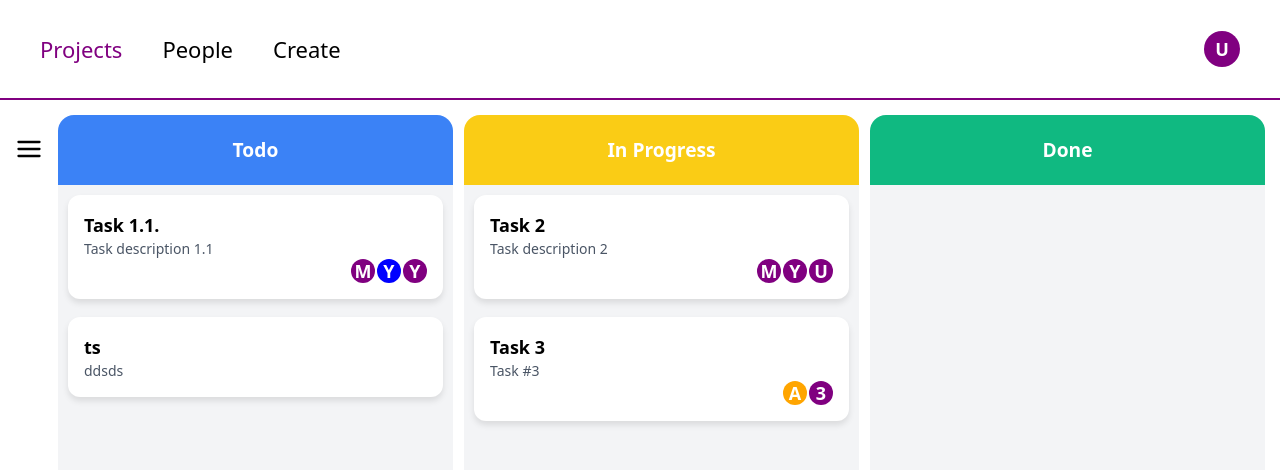
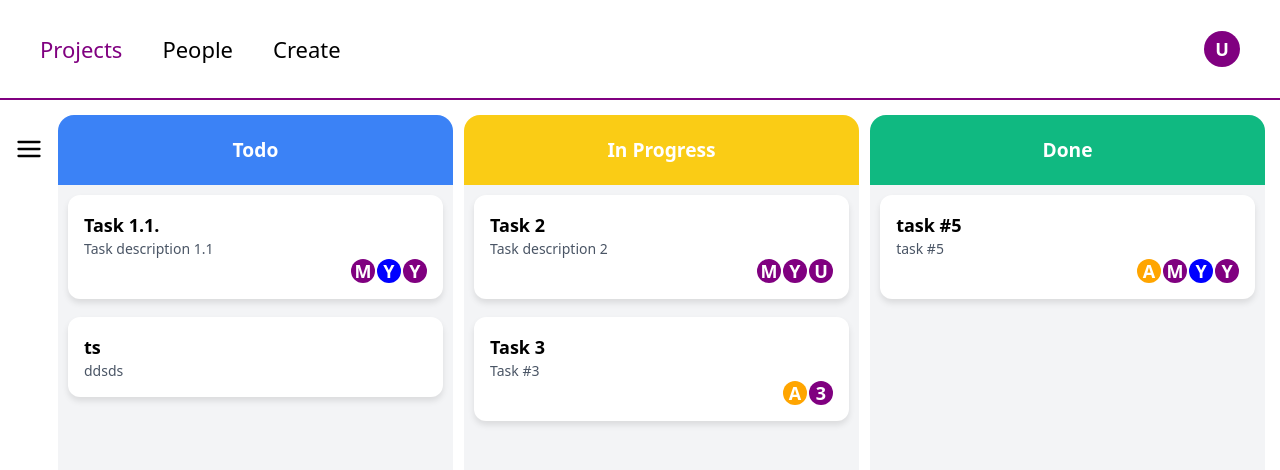
Before and after one commit to YuraDev/project-management-tools, a React (Vite) app: page /projects/1 in a window 1280 px wide. Shown: the top 470 px of the page. Built offline with nearby package versions, Linux system fonts and the light colour scheme; data requests are answered from the project's data file; sample sign-in values are in the browser's storage.

Commit message:
personalisation user icons - patch

```diff
--- a/db.json
+++ b/db.json
@@ -34,7 +34,8 @@
         "2",
         "5",
         "8",
-        "6"
+        "6",
+        "1"
       ]
     },
     {
@@ -282,6 +283,22 @@
       "startDate": "",
       "endDate": "",
       "priority": "none"
+    },
+    {
+      "id": "12",
+      "projectId": "1",
+      "assignedMembers": [
+        "1",
+        "3",
+        "4",
+        "5"
+      ],
+      "title": "task #5",
+      "description": "task #5",
+      "status": "done",
+      "startDate": "",
+      "endDate": "",
+      "priority": "none"
     }
   ],
   "userThemes": [
--- a/src/components/asignMembers/AsignMembers.tsx
+++ b/src/components/asignMembers/AsignMembers.tsx
@@ -2,6 +2,7 @@ import React from "react";
 import { User } from "../../types/user";
 import UserIconCollection from "../usersIconsCollection/UsersIconsCollection";
 import styles from "./AsignMembers.module.css";
+import { UserTheme } from "../../types/userTheme";
 
 interface AsignMembersProps {
     users: User[],
@@ -9,15 +10,16 @@ interface AsignMembersProps {
     uniqueText?: string,
     maxIcons?: number,
     iconSize?: number,
+    usersThemes: UserTheme[],
 }
 
-const AsignMembers = React.memo(({ users, setAddMembersActive, maxIcons, iconSize, uniqueText }: AsignMembersProps) => {
+const AsignMembers = React.memo(({ users, setAddMembersActive, maxIcons, iconSize, uniqueText, usersThemes }: AsignMembersProps) => {
     return <div className={styles.asignBlock}>
         <label>Assigned Members:</label>
         <div className={styles.assignedMembers}>
             <button type="button" onClick={() => setAddMembersActive(true)}>{uniqueText ? uniqueText : "＋ Add Member"}</button>
         </div>
-        { users  && <UserIconCollection users={users} maxIcons={maxIcons} size={iconSize}/> }
+        { users  && <UserIconCollection usersThemes={usersThemes} users={users} maxIcons={maxIcons} size={iconSize}/> }
     </div>
 });
 
--- a/src/components/leftPanel/leftPanelSettingsBlock/LeftPanelSettingsBlock.tsx
+++ b/src/components/leftPanel/leftPanelSettingsBlock/LeftPanelSettingsBlock.tsx
@@ -17,6 +17,7 @@ import AsignMembers from "../../asignMembers/AsignMembers";
 import CustomButton from "../../../ui/button/CustomButton";
 import AddMemberTwo from "../../../modals/AddMember/AddMemberTwo";
 import { useReservedUsers } from "../../../hooks/users/useReservedUsers";
+import { useUsersThemes } from "../../../hooks/usersThemes/useUserThemes";
 
 const LeftPanelSettingsBlock = () => {
     const navigate = useNavigate();
@@ -29,6 +30,7 @@ const LeftPanelSettingsBlock = () => {
         ...project?.assignedMembers || [],
     ]);
     const { data: projectMembers } = useProjectUsers(projectId || "");
+    const { data: usersThemes } = useUsersThemes(project?.assignedMembers || []);
 
     const [formData, setFormData] = useState({
         title: project?.title || "",
@@ -107,12 +109,12 @@ const LeftPanelSettingsBlock = () => {
             <label>Status:
                 <FormSelect<ProjectStatus> name={"status"} value={formData.status} onChange={handleChange} options={["planned", "in_progress", "completed"]}/>
             </label>
-            <AsignMembers users={asignedMembers} setAddMembersActive={setIsAddMembersActive} maxIcons={2}/>
+            <AsignMembers usersThemes={usersThemes || []} users={asignedMembers} setAddMembersActive={setIsAddMembersActive} maxIcons={2}/>
             <div className={styles.buttonBlock}>
                 <CustomButton text={"Save changes"} onClick={() => handleEdit()} />
                 { currentUser?.role === "admin" && <CustomButton text={"Delete project"} onClick={() => handleDelete()} customStyles={{backgroundColor: "#D10000"}}/> }
             </div>
-            { isAddMembersActive && <AddMemberTwo initiallyAssignedMembers={initiallyAssignedMembers} exitAction={() => setIsAddMembersActive(false)} selectedUsers={asignedMembers} handlerFilterUser={handleAsignUserClick}/> }
+            { isAddMembersActive && <AddMemberTwo usersThemes={usersThemes} initiallyAssignedMembers={initiallyAssignedMembers} exitAction={() => setIsAddMembersActive(false)} selectedUsers={asignedMembers} handlerFilterUser={handleAsignUserClick}/> }
         </div>
     )
 }
--- a/src/components/task/taskAdd/TaskAdd.tsx
+++ b/src/components/task/taskAdd/TaskAdd.tsx
@@ -15,6 +15,11 @@ import FormButtonSubmit from "../../../ui/button/FormButtonSubmit";
 import styles from "./TaskAdd.module.css";
 import { useTaskUsers } from "../../../hooks/task/useTaskUsers";
 import FormDateInput from "../../../ui/input/FormDateInput";
+import { useReservedUsers } from "../../../hooks/users/useReservedUsers";
+import { useUsersThemes } from "../../../hooks/usersThemes/useUserThemes";
+import { useProject } from "../../../hooks/project/useProject";
+import AddMemberTwo from "../../../modals/AddMember/AddMemberTwo";
+import { User } from "../../../types/user";
 
 const TaskAdd = React.memo(() => {
     const { projectId } = useParams();
@@ -27,13 +32,18 @@ const TaskAdd = React.memo(() => {
         endDate: "",
         priority: "none",
     });
-    const [assignedMembers, setAssignedMembers] = useState<string[]>([]);
+    const [assignedMembers, setAssignedMembers] = useState<User[]>([]);
     const [addMembersActive, setAddMembersActive] = useState<boolean>(false);
 
     const setIsRightPanelActive = useProjectControlStore((state) => state.setIsRightPanelActive);
 
-    const { data: users } = useTaskUsers(assignedMembers);
+    const { data: project } = useProject(projectId || "");
+    // const selectedProject = useProjectControlStore((state) => state.selectedProject);
 
+    // const { data: users } = useTaskUsers(assignedMembers);
+    const { data: initiallyAsignedMembers } = useReservedUsers(project?.assignedMembers || []);
+    const { data: usersThemes } = useUsersThemes(project?.assignedMembers || []);
+    console.log("TaskAdd usersThemes", usersThemes, initiallyAsignedMembers);
     const queryClient = useQueryClient();
     const mutation = useMutation({
         mutationFn: createTask,
@@ -41,6 +51,15 @@ const TaskAdd = React.memo(() => {
             queryClient.invalidateQueries({ queryKey: ["tasks"] });
         }
     });
+
+    const handleAsignUserClick = useCallback((chosenUser: User) => {
+        setAssignedMembers((prev) => {
+            const isAdded = prev.find((u) => u.id === chosenUser.id);
+            return isAdded
+            ? prev.filter((u) => u.id !== chosenUser.id)
+            : [...prev, chosenUser];
+        })
+    }, []);
 
     const handleChange = useCallback((event: React.ChangeEvent<HTMLInputElement | HTMLTextAreaElement | HTMLSelectElement>) => {
         const { name, value } = event.target;
@@ -55,7 +74,7 @@ const TaskAdd = React.memo(() => {
         }
         mutation.mutate({
             projectId: projectId as string,
-            assignedMembers: assignedMembers,
+            assignedMembers: assignedMembers.map((am) => am.id),
             ...formData,
         });
     };
@@ -70,7 +89,7 @@ const TaskAdd = React.memo(() => {
             <label>Description:
                 <FormTextarea name="description" value={formData.description} onChange={handleChange}/>
             </label>
-            <AsignMembers users={users || []} setAddMembersActive={setAddMembersActive} maxIcons={1} />
+            <AsignMembers usersThemes={usersThemes || []} users={assignedMembers} setAddMembersActive={setAddMembersActive} maxIcons={1} />
             <label>Status:
                 <FormSelect name="status" value={formData.status} onChange={handleChange} options={["todo", "in_progress", "done"]}/>
             </label>
@@ -84,7 +103,8 @@ const TaskAdd = React.memo(() => {
                 <FormDateInput name={"endDate"} value={formData.endDate || ""} onChange={handleChange}/>
             </label>
             <FormButtonSubmit text={"Save changes"} customStyles={{width: "100%", marginTop: 16}}/>
-            { addMembersActive && <AddMember exitAction={() => setAddMembersActive(false)} assignedMembers={assignedMembers} setAssignedMembers={setAssignedMembers} /> }
+            {/* { addMembersActive && <AddMember initiallyAssignedMembers={users} usersThemes={usersThemes} exitAction={() => setAddMembersActive(false)} assignedMembers={assignedMembers} setAssignedMembers={setAssignedMembers} /> } */}
+            { addMembersActive && <AddMemberTwo usersThemes={usersThemes || []} initiallyAssignedMembers={initiallyAsignedMembers} exitAction={() => setAddMembersActive(false)} selectedUsers={assignedMembers} handlerFilterUser={handleAsignUserClick}/> }
             </div>
         </CustomForm>
     )
--- a/src/components/task/taskDetails/TaskDetails.tsx
+++ b/src/components/task/taskDetails/TaskDetails.tsx
@@ -1,5 +1,6 @@
 
 import { useTaskUsers } from "../../../hooks/task/useTaskUsers";
+import { useUsersThemes } from "../../../hooks/usersThemes/useUserThemes";
 import { useProjectControlStore } from "../../../store/projectControlStore";
 import StatusText from "../../../ui/statusText/StatusText";
 import RightPanelHeader from "../../rightPanel/rightPanelHeader/RightPanelHeader";
@@ -14,6 +15,8 @@ const TaskDetails = React.memo(() => {
     const setIsEditTaskActive = useProjectControlStore((state) => state.setIsEditTaskActive);
     const setIsAddTaskActive = useProjectControlStore((state) => state.setIsAddTaskActive);
     const { data: asignedTaskUsers } = useTaskUsers(selectedTask?.assignedMembers || []);
+    const { data: usersThemes } = useUsersThemes(selectedTask?.assignedMembers || []);
+
 
     const hanldleEditOpen = useCallback(() => {
         setIsAddTaskActive(false);
@@ -30,7 +33,7 @@ const TaskDetails = React.memo(() => {
             <h2><b>Start date:</b> {selectedTask.startDate}</h2>
             <h2><b>End date:</b> {selectedTask.endDate}</h2>
             <h2><b>Assigned members:</b></h2>
-            <UserIconCollection users={asignedTaskUsers || []} size={30} maxIcons={6}/>
+            <UserIconCollection usersThemes={usersThemes} users={asignedTaskUsers || []} size={30} maxIcons={6}/>
         </div>
     )
 });
--- a/src/components/task/taskEdit/TaskEdit.tsx
+++ b/src/components/task/taskEdit/TaskEdit.tsx
@@ -1,4 +1,4 @@
-import React, { useState } from "react";
+import React, { useCallback, useEffect, useState } from "react";
 import styles from "./TaskEdit.module.css";
 import { useProjectControlStore } from "../../../store/projectControlStore";
 import { Task, TaskPriority } from "../../../types/task";
@@ -15,13 +15,24 @@ import FormDateInput from "../../../ui/input/FormDateInput";
 import FormButtonSubmit from "../../../ui/button/FormButtonSubmit";
 import CustomButton from "../../../ui/button/CustomButton";
 import AddMember from "../../../modals/AddMember/AddMember";
+import { useUsersThemes } from "../../../hooks/usersThemes/useUserThemes";
+import AddMemberTwo from "../../../modals/AddMember/AddMemberTwo";
+import { useReservedUsers } from "../../../hooks/users/useReservedUsers";
+import { User } from "../../../types/user";
+import { useParams } from "react-router-dom";
+import { useProject } from "../../../hooks/project/useProject";
 
 const TaskEdit = React.memo(() => {
+    const { projectId } = useParams();
+    const { data: project } = useProject(projectId || "");
+
 
     const selectedTask = useProjectControlStore((state) => state.selectedTask);
     const setIsRightPanelActive = useProjectControlStore((state) => state.setIsRightPanelActive);
     const setIsEditTaskActive = useProjectControlStore((state) => state.setIsEditTaskActive);
     const clearSelectedTask = useProjectControlStore((state) => state.clearSelectedTask);
+
+    const { data: initiallyAsignedMembers } = useReservedUsers(selectedTask?.assignedMembers || []);
 
     const [formData, setFormData] = useState<Omit<Task, "id" | "projectId" | "assignedMembers">>({
         title: selectedTask?.title || "",
@@ -31,8 +42,8 @@ const TaskEdit = React.memo(() => {
         endDate: selectedTask?.endDate || "",
         priority: selectedTask?.priority || "none",
     });
-    const [assignedMembers, setAssignedMembers] = useState<string[]>(selectedTask?.assignedMembers || []);
     const [addMembersActive, setAddMembersActive] = useState<boolean>(false);
+    const [assignedMembers, setAssignedMembers] = useState<User[]>(initiallyAsignedMembers || []);
 
     const queryClient = useQueryClient();
     const editTaskMutation = useMutation({
@@ -48,7 +59,20 @@ const TaskEdit = React.memo(() => {
         }
     });
 
-    const { data: users } = useTaskUsers(assignedMembers);
+    // const { data: users } = useTaskUsers(assignedMembers);
+    const { data: usersThemes } = useUsersThemes(selectedTask?.assignedMembers || []);
+
+
+    const { data: projectAsignedMembers } = useReservedUsers(project?.assignedMembers || []);
+
+    const handleAsignUserClick = useCallback((chosenUser: User) => {
+            setAssignedMembers((prev) => {
+                const isAdded = prev.find((u) => u.id === chosenUser.id);
+                return isAdded
+                ? prev.filter((u) => u.id !== chosenUser.id)
+                : [...prev, chosenUser];
+            })
+    }, []);
 
     const handleChange = (event: React.ChangeEvent<HTMLInputElement | HTMLTextAreaElement | HTMLSelectElement>) => {
         const { name, value } = event.target;
@@ -64,7 +88,7 @@ const TaskEdit = React.memo(() => {
         editTaskMutation.mutate({
             id: selectedTask.id,
             projectId: selectedTask.projectId,
-            assignedMembers: assignedMembers,
+            assignedMembers: assignedMembers.map((am) => am.id),
             ...formData,
         });
     };
@@ -76,6 +100,11 @@ const TaskEdit = React.memo(() => {
         }
     }
 
+    useEffect(() => {
+        if (initiallyAsignedMembers)
+            setAssignedMembers(initiallyAsignedMembers);
+    }, [initiallyAsignedMembers]);
+
     return(
         <CustomForm onSubmit={handleSubmitEdit} customStyles={{ margin: 15, minHeight: "calc(100vh - 130px)", gap: 0 }}>
             <RightPanelHeader taskTitle={selectedTask?.title || ""} setIsEditTaskActive={setIsEditTaskActive} setIsRightPanelActive={setIsRightPanelActive}/>
@@ -86,7 +115,7 @@ const TaskEdit = React.memo(() => {
             <label>Description:
                 <FormTextarea name={"description"} value={formData.description} onChange={handleChange} />
             </label>
-            <AsignMembers users={users || []} setAddMembersActive={setAddMembersActive} maxIcons={1}/>
+            <AsignMembers usersThemes={usersThemes || []} users={assignedMembers || []} setAddMembersActive={setAddMembersActive} maxIcons={1}/>
             <label>Status:
                 <FormSelect name={"status"} value={formData.status} onChange={handleChange} options={["todo", "in_progress", "done"]}/>
             </label>
@@ -100,7 +129,9 @@ const TaskEdit = React.memo(() => {
                 <FormSelect<TaskPriority> name={"priority"} value={formData.priority} onChange={handleChange} options={["low", "medium", "high", "none"]}/>
             </label>
             <FormButtonSubmit text={"Save chenges"} customStyles={{height: 40}}/>
-            <CustomButton text={"Delete task"} onClick={() => handleDelete()} customStyles={{backgroundColor: "#D10000", height: 40}}/> { addMembersActive && <AddMember exitAction={() => setAddMembersActive(false)} assignedMembers={assignedMembers} setAssignedMembers={setAssignedMembers} /> }
+            <CustomButton text={"Delete task"} onClick={() => handleDelete()} customStyles={{backgroundColor: "#D10000", height: 40}}/>
+            {/* { addMembersActive && <AddMember exitAction={() => setAddMembersActive(false)} assignedMembers={assignedMembers} setAssignedMembers={setAssignedMembers} /> } */}
+            { addMembersActive && <AddMemberTwo usersThemes={usersThemes || []} initiallyAssignedMembers={projectAsignedMembers} exitAction={() => setAddMembersActive(false)} selectedUsers={assignedMembers} handlerFilterUser={handleAsignUserClick}/> }
             </div>
         </CustomForm>
     )
--- a/src/modals/AddMember/AddMemberTwo.tsx
+++ b/src/modals/AddMember/AddMemberTwo.tsx
@@ -3,14 +3,16 @@ import styles from "./AddMember.module.css";
 import CustomUserIcon from "../../ui/icons/CustomUserIcon";
 import { SquarePlus } from "lucide-react";
 import { User } from "../../types/user";
+import { UserTheme } from "../../types/userTheme";
 
 interface AddMemberTwoProps {
     initiallyAssignedMembers?: User[],
     exitAction: () => void,
     selectedUsers: User[],
     handlerFilterUser: (value: User) => void,
+    usersThemes?: UserTheme[],
 }
-const AddMemberTwo: React.FC<AddMemberTwoProps> = ({ initiallyAssignedMembers, exitAction, selectedUsers, handlerFilterUser }) => {
+const AddMemberTwo: React.FC<AddMemberTwoProps> = ({ initiallyAssignedMembers, exitAction, selectedUsers, handlerFilterUser, usersThemes }) => {
     useEffect(() => {
         document.body.style.overflow = "hidden";
         return () => {
@@ -26,7 +28,7 @@ const AddMemberTwo: React.FC<AddMemberTwoProps> = ({ initiallyAssignedMembers, e
                         .map((user) =>
                             <div className={styles.element} key={user.id}>
                                 <div className={styles.iconAndTitle}>
-                                    <CustomUserIcon title={user.name[0]} />
+                                    <CustomUserIcon title={user.name[0]} backgroundColor={usersThemes?.find((ut) => ut.userId === user.id)?.iconColor} />
                                     <h3>{user.name}</h3>
                                 </div>
                                 <div onClick={() => handlerFilterUser(user)}>
--- a/src/pages/createProject/CreateProject.tsx
+++ b/src/pages/createProject/CreateProject.tsx
@@ -15,6 +15,7 @@ import { useUserStore } from "../../store/userStore";
 import { useReservedUsers } from "../../hooks/users/useReservedUsers";
 import { User } from "../../types/user";
 import AddMemberTwo from "../../modals/AddMember/AddMemberTwo";
+import { useUsersThemes } from "../../hooks/usersThemes/useUserThemes";
 
 const CreateProject = () => {
     const navigate = useNavigate();
@@ -31,6 +32,7 @@ const CreateProject = () => {
     });
     const [addMembersActive, setAddMembersActive] = useState<boolean>(false);
     const [assignedMembers, setAssignedMembers] = useState<User[]>([]);
+    const { data: usersThemes } = useUsersThemes(currentUser?.reservedMembers || []);
 
     const queryClient = useQueryClient();
     const mutation = useMutation({
@@ -80,13 +82,13 @@ const CreateProject = () => {
                 <label>End Date:
                     <FormDateInput name={"endDate"} value={formData.endDate} onChange={handleChange} />
                 </label>
-                <AsignMembers users={assignedMembers} setAddMembersActive={setAddMembersActive} />
+                <AsignMembers usersThemes={usersThemes || []} users={assignedMembers} setAddMembersActive={setAddMembersActive} />
                 <label>Status:
                     <FormSelect name={"status"} value={formData.status} onChange={handleChange} options={["planned", "in_progress", "completed"]}/>
                 </label>
                 <FormButtonSubmit text={"Create Project"}/>
             </CustomForm>
-            { addMembersActive && <AddMemberTwo exitAction={() => setAddMembersActive(false)} selectedUsers={assignedMembers} handlerFilterUser={handlerFilterUser} initiallyAssignedMembers={initiallyAsignedMembers}/> }
+            { addMembersActive && <AddMemberTwo usersThemes={usersThemes} exitAction={() => setAddMembersActive(false)} selectedUsers={assignedMembers} handlerFilterUser={handlerFilterUser} initiallyAssignedMembers={initiallyAsignedMembers}/> }
         </FormLayout>
     )
 }
--- a/src/pages/people/People.tsx
+++ b/src/pages/people/People.tsx
@@ -7,6 +7,7 @@ import { updateReservedMembers } from "../../services/userApi";
 import { useNavigate } from "react-router-dom";
 import { useUser } from "../../hooks/users/useUser";
 import { useReservedUsers } from "../../hooks/users/useReservedUsers";
+import { useUsersThemes } from "../../hooks/usersThemes/useUserThemes";
 
 const People = () => {
     const navigate = useNavigate();
@@ -18,9 +19,9 @@ const People = () => {
     const currentUser = useUserStore((state) => state.currentUser);
     const setUser = useUserStore((state) => state.setLoggedInUser);
 
-    // change for reserved users of the user
     const { data: users, isLoading, isError } = useReservedUsers(currentUser?.reservedMembers ?? []);
     const { data: searchedUser, refetch } = useUser(searchTerm, { enabled: false }); // call manually
+    const { data: usersThemes } = useUsersThemes(currentUser?.reservedMembers || []);
 
     useEffect(() => {
         if ( shouldSearch && searchTerm !== "" ) {
@@ -50,6 +51,7 @@ const People = () => {
     const handleReserveUser = async (userId: string) => {
         if (!currentUser) return;
         if (currentUser.reservedMembers.includes(userId)) return;
+        if (currentUser.id === userId) return;
         try {
             const updatedUser = await updateReservedMembers({
                 id: currentUser.id,
@@ -114,7 +116,7 @@ const People = () => {
                 {
                     users && users.map((user) =>
                         <li key={user.id} className={styles.element}>
-                            <CustomUserIcon title={user.name}/>
+                            <CustomUserIcon backgroundColor={usersThemes?.find((ut) => ut.userId === user.id)?.iconColor} title={user.name}/>
                             <h3>{user.name}</h3>
                             <div style={{display: "flex", gap: 24}}>
                                 { currentUser?.role === "admin" && <UserPen size={30} onClick={() => navigate(`/edit/user/${user.id}`)}/> }
```
Also changed, not shown: src/modals/AddMember/AddMember.tsx (+4 -4 lines).
